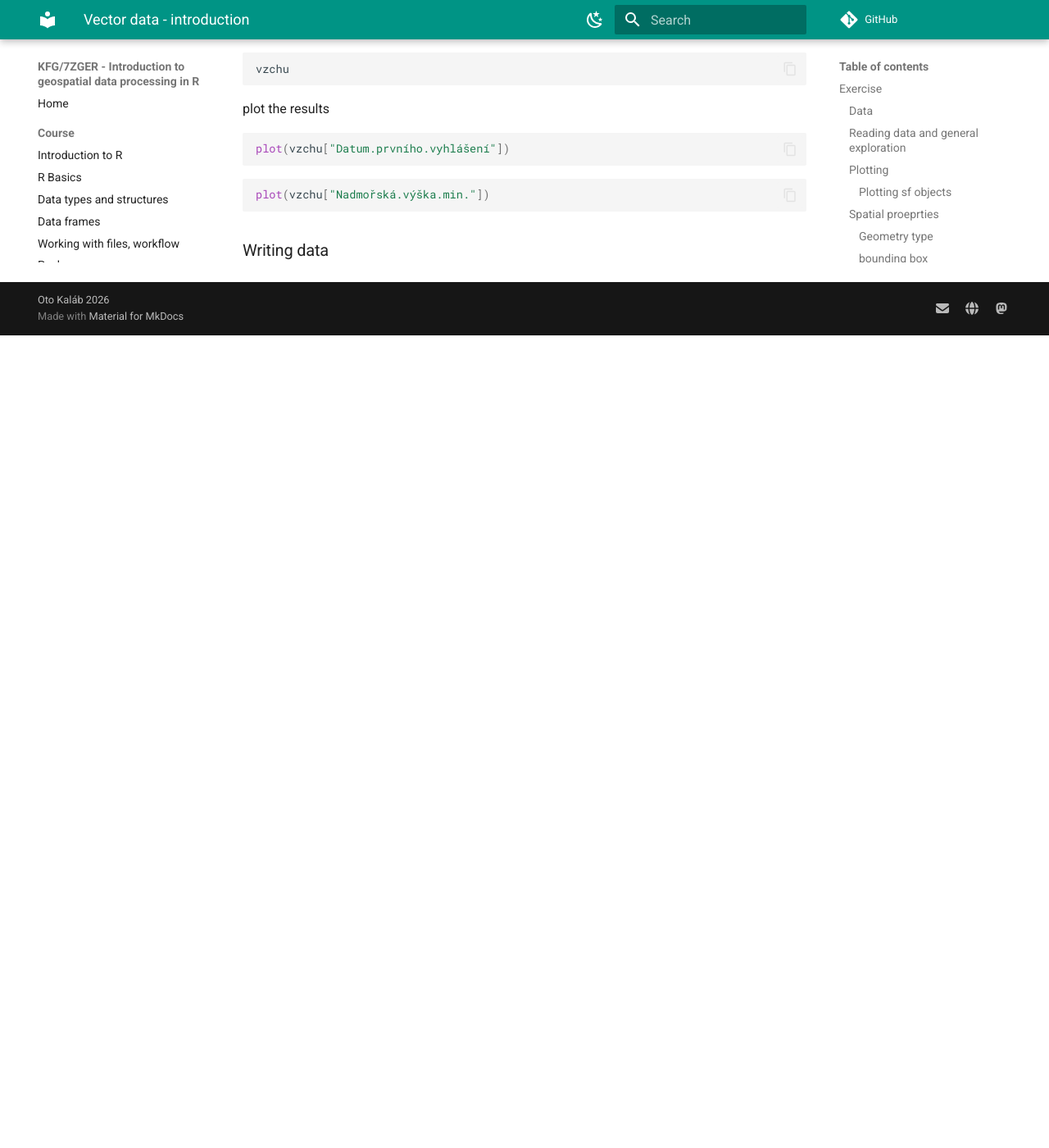
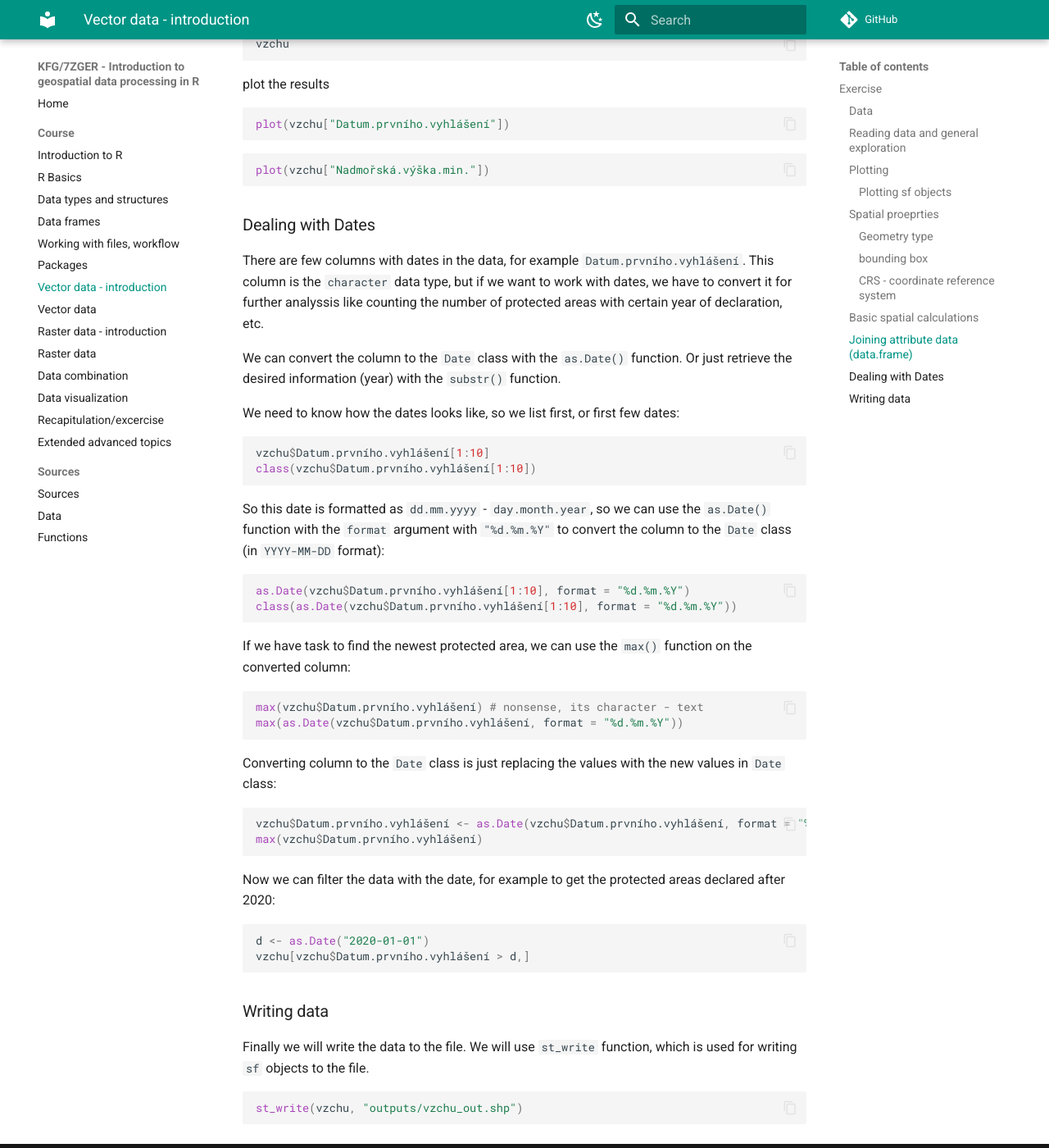
Before and after one commit to kalab-oto/7ZGER, an MkDocs documentation site: the page built from docs/vector_intro.md, in a window 1280 px wide and 1400 px high, scrolled down 6593 px. Shown: the whole window at 82% size. Built offline with MkDocs 1.6.1 and Material for MkDocs 9.7.7, drawn with Linux system fonts in a browser that asks for light colours; comment, search, counter and statistics services are not loaded; before the commit the page ends 7002 px from its top, so only the background shows below that; some of the changed text lies outside the part shown.

Commit message:
fix: date handling moved to other lesson

````diff
--- a/docs/files_workflow.md
+++ b/docs/files_workflow.md
@@ -251,45 +251,7 @@
 ``` r
 df <- df[!is.na(df$Rozloha..ha), ]
 ```
-<!--
-#### Dealing with Dates
-There are few columns with dates in the data, for example `Datum.prvního.vyhlášení`. This column is the `character` data type, but if we want to work with dates, we have to convert it for further analyssis like counting the number of protected areas with certain year of declaration, etc.
 
-We can convert the column to the `Date` class with the `as.Date()` function. Or just retrieve the desired information (year) with the `substr()` function.
-
-We need to know how the dates looks like, so we list first, or first few dates:
-
-```r
-df$Datum.prvního.vyhlášení[1:10]
-class(df$Datum.prvního.vyhlášení[1:10])
-```
-
-So this date is formatted as `dd.mm.yyyy` - `day.month.year`, so we can use the `as.Date()` function with the `format` argument with `"%d.%m.%Y"` to convert the column to the `Date` class (in `YYYY-MM-DD` format):
-
-``` r
-as.Date(df$Datum.prvního.vyhlášení[1:10], format = "%d.%m.%Y")
-class(as.Date(df$Datum.prvního.vyhlášení[1:10], format = "%d.%m.%Y"))
-```
-
-If we have task to find the newest protected area, we can use the `max()` function on the converted column:
-
-``` r
-max(df$Datum.prvního.vyhlášení) # nonsense, its character - text
-max(as.Date(df$Datum.prvního.vyhlášení, format = "%d.%m.%Y"))
-```
-
-Converting column to the `Date` class is just replacing the values with the new values in `Date` class:
-
-``` r
-df$Datum.prvního.vyhlášení <- as.Date(df$Datum.prvního.vyhlášení, format = "%d.%m.%Y")
-max(df$Datum.prvního.vyhlášení)
-```
-Now we can filter the data with the date, for example to get the protected areas declared after 2020:
-
-``` r
-d <- as.Date("2020-01-01")
-df[df$Datum.prvního.vyhlášení > d,]
-``` -->
 
 #### Data exploration
 ##### Get the protected areas with area larger than 500 ha and category NPR
--- a/docs/vector_intro.md
+++ b/docs/vector_intro.md
@@ -24,7 +24,7 @@
 library(sf)
 ```
 
-Read the data
+To read the data we will use `st_read()` function, in same way as we read the `csv` table with `read.csv()`.
 
 ``` r
 vzchu <- st_read("data/vzchu/vzchu.shp")
@@ -51,9 +51,9 @@
 summary(vzchu)
 ```
 
-``` r
+<!-- ``` r
 class(vzchu)
-```
+``` -->
 ``` r
 head(vzchu)
 ```
@@ -298,7 +298,7 @@
 df <- read.csv("data/export.csv", sep = ";", dec = ",")
 
 df <- df[!is.na(df$Rozloha..ha), ]
-df$Datum.prvního.vyhlášení <- as.Date(df$Datum.prvního.vyhlášení, format = "%d.%m.%Y")
+# df$Datum.prvního.vyhlášení <- as.Date(df$Datum.prvního.vyhlášení, format = "%d.%m.%Y")
 ```
 
 Before join, we have to check the column names
@@ -331,6 +331,47 @@
 ```
 
 
+### Dealing with Dates
+There are few columns with dates in the data, for example `Datum.prvního.vyhlášení`. This column is the `character` data type, but if we want to work with dates, we have to convert it for further analyssis like counting the number of protected areas with certain year of declaration, etc.
+
+We can convert the column to the `Date` class with the `as.Date()` function. Or just retrieve the desired information (year) with the `substr()` function.
+
+We need to know how the dates looks like, so we list first, or first few dates:
+
+```r
+vzchu$Datum.prvního.vyhlášení[1:10]
+class(vzchu$Datum.prvního.vyhlášení[1:10])
+```
+
+So this date is formatted as `dd.mm.yyyy` - `day.month.year`, so we can use the `as.Date()` function with the `format` argument with `"%d.%m.%Y"` to convert the column to the `Date` class (in `YYYY-MM-DD` format):
+
+``` r
+as.Date(vzchu$Datum.prvního.vyhlášení[1:10], format = "%d.%m.%Y")
+class(as.Date(vzchu$Datum.prvního.vyhlášení[1:10], format = "%d.%m.%Y"))
+```
+
+If we have task to find the newest protected area, we can use the `max()` function on the converted column:
+
+``` r
+max(vzchu$Datum.prvního.vyhlášení) # nonsense, its character - text
+max(as.Date(vzchu$Datum.prvního.vyhlášení, format = "%d.%m.%Y"))
+```
+
+Converting column to the `Date` class is just replacing the values with the new values in `Date` class:
+
+``` r
+vzchu$Datum.prvního.vyhlášení <- as.Date(vzchu$Datum.prvního.vyhlášení, format = "%d.%m.%Y")
+max(vzchu$Datum.prvního.vyhlášení)
+```
+Now we can filter the data with the date, for example to get the protected areas declared after 2020:
+
+``` r
+d <- as.Date("2020-01-01")
+vzchu[vzchu$Datum.prvního.vyhlášení > d,]
+```
+
+
+
 <!-- ## `data.frame` with coordinates to point `sf` -->
 
 
@@ -342,5 +383,9 @@
 
 
 ### Writing data
-<!--
-Finally we will write the data to the file. We will use `st_write` function, which is used for writing `sf` objects to the file.  -->
+
+Finally we will write the data to the file. We will use `st_write` function, which is used for writing `sf` objects to the file.
+
+``` r
+st_write(vzchu, "outputs/vzchu_out.shp")
+```
````
